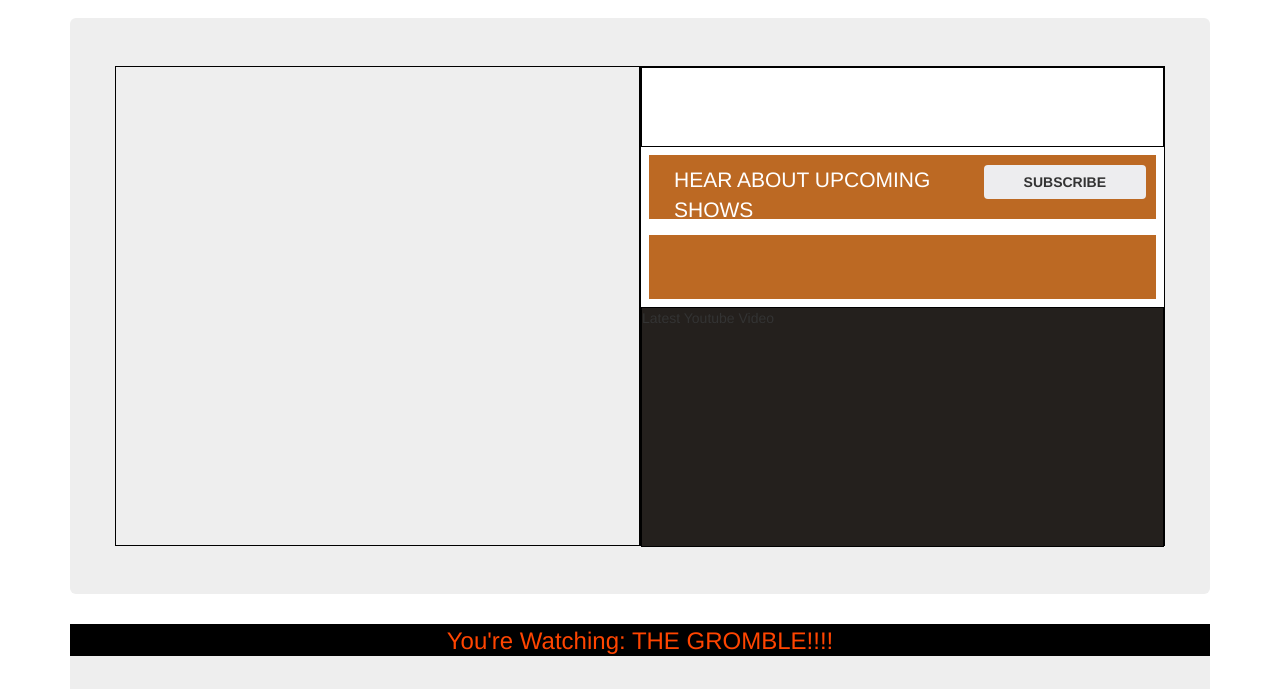
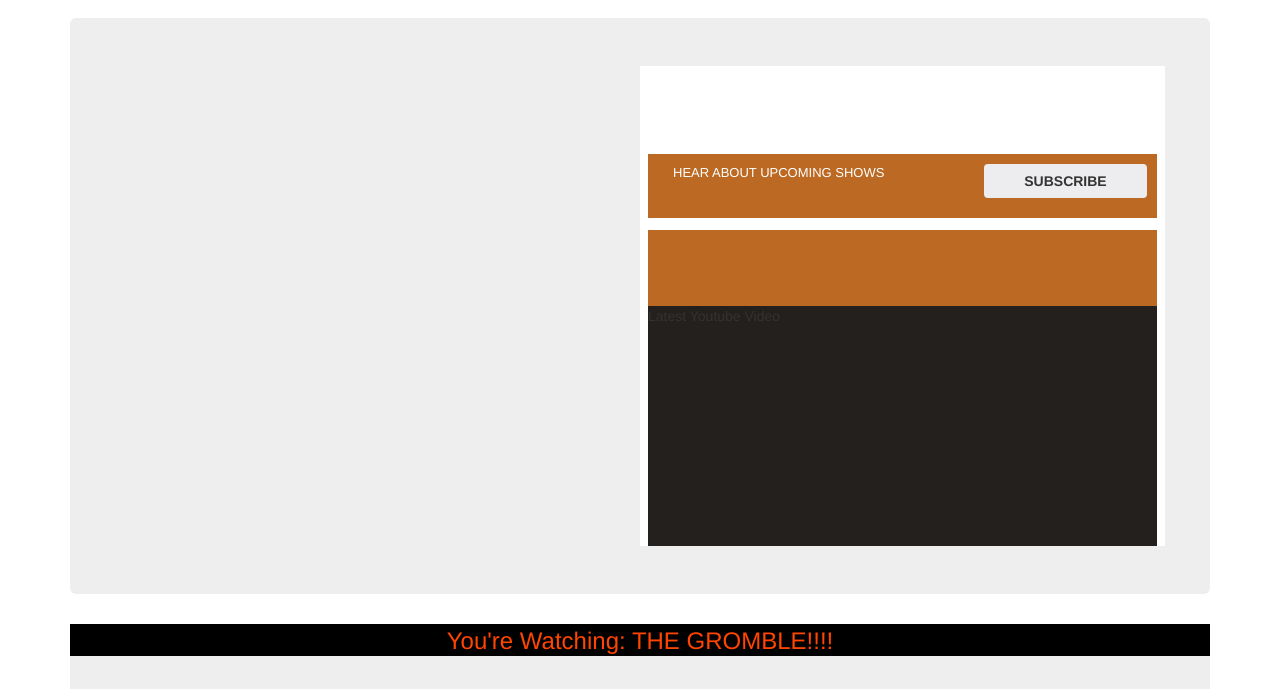
Before and after one commit to tjbierby/OCDIY, a plain HTML site: page index.html in a window 1280 px wide. Shown: the part 54-743 px from the top of the page. Drawn offline with nearby package versions, Linux system fonts and the light colour scheme.

Commit message:
changed the live stream right and borders

```diff
--- a/index.html
+++ b/index.html
@@ -56,7 +56,10 @@
                     </div>
 
                     <div class="row subscribe-mail">
-                        <p class="col-md-8 col-sm-8 col-xs-8">HEAR ABOUT UPCOMING SHOWS</p>
+                        <div class="upcoming-shows col-md-8 col-sm-8 col-xs-8">
+                            HEAR ABOUT UPCOMING SHOWS
+                        </div>
+
                         <!-- Secondary, outline button -->
                         <button type="button" class="btn btn-secondary subscribe col-md-4 col-sm-4 col-xs-4"><strong>SUBSCRIBE</strong></button>
                     </div>
--- a/stylesheet.css
+++ b/stylesheet.css
@@ -1,7 +1,6 @@
 .livestream{
 
     height:60vh;
-    border: 1px solid black;
 }
 
 
@@ -9,14 +8,12 @@
 
     height:60vh;
     background-color: white;
-    border: 1px solid black;
 
 }
 
 .social{
 
     height:10vh;
-    border: 1px solid black;
 
 }
 
@@ -29,7 +26,7 @@
     padding: 10px 10px 10px 10px;
 }
 
-.subscribe-mail p{
+.upcoming-shows {
     font-size: .5em;
     color: white;
     font-size: small;
@@ -41,7 +38,9 @@
 
 }
 .orange-bar{
-    border: 1vh solid white;
+    border-top:    .5vh solid #ffffff;
+    border-right:  1vh solid #ffffff;
+    border-left:   1vh solid #ffffff;
     height:10vh;
     background-color: #bc6923;
 }
@@ -49,17 +48,11 @@
 .youtube-latest{
     ;
     height:30vh;
-    border: 1px solid black;
-    background-color: #24201d;
+    border-right:  1vh solid #ffffff;
+    border-left:   1vh solid #ffffff;    background-color: #24201d;
 }
 
 
-
-
-
-
-
-}
 
 .event{
 
```
